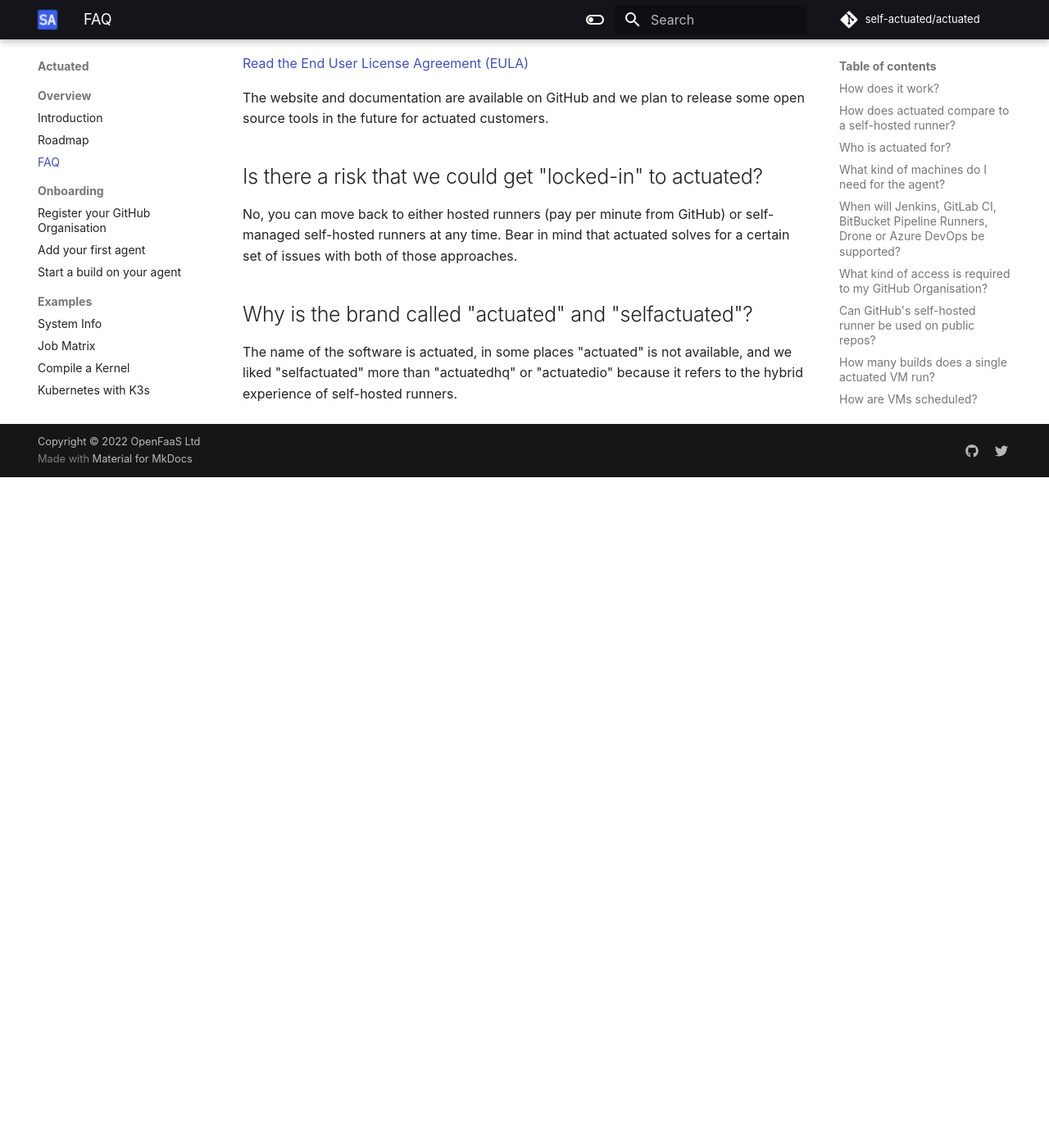
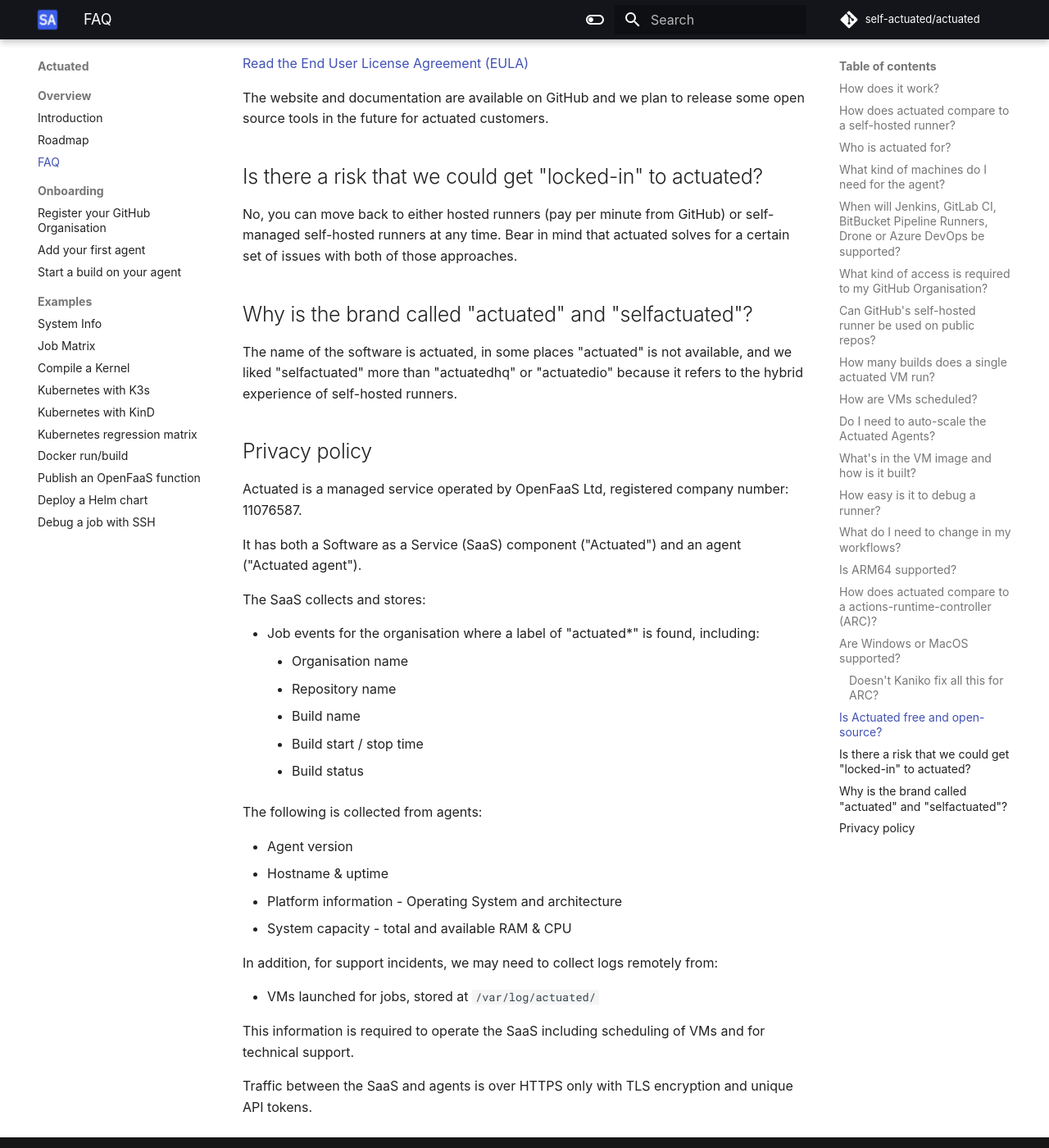
Before and after one commit to welteki/docs.actuated.dev, an MkDocs documentation site: the page built from docs/faq.md, in a window 1280 px wide and 1400 px high, scrolled down 6711 px. Shown: the whole window at 82% size. Built offline with MkDocs 1.6.1 and Material for MkDocs 9.7.7, drawn with Linux system fonts in a browser that asks for light colours; some web fonts are replaced; before the commit the page ends 7293 px from its top, so only the background shows below that.

Commit message:
Add privacy policy
Signed-off-by: Alex Ellis (OpenFaaS Ltd) <alexellis2@gmail.com>

```diff
--- a/docs/faq.md
+++ b/docs/faq.md
@@ -182,3 +182,33 @@
 ## Why is the brand called "actuated" and "selfactuated"?
 
 The name of the software is actuated, in some places "actuated" is not available, and we liked "selfactuated" more than "actuatedhq" or "actuatedio" because it refers to the hybrid experience of self-hosted runners.
+
+## Privacy policy
+
+Actuated is a managed service operated by OpenFaaS Ltd, registered company number: 11076587.
+
+It has both a Software as a Service (SaaS) component ("Actuated") and an agent ("Actuated agent").
+
+The SaaS collects and stores:
+
+* Job events for the organisation where a label of "actuated*" is found, including:
+    * Organisation name
+    * Repository name
+    * Build name
+    * Build start / stop time
+    * Build status
+
+The following is collected from agents:
+
+* Agent version
+* Hostname & uptime
+* Platform information - Operating System and architecture
+* System capacity - total and available RAM & CPU
+
+In addition, for support incidents, we may need to collect logs remotely from:
+
+* VMs launched for jobs, stored at `/var/log/actuated/`
+
+This information is required to operate the SaaS including scheduling of VMs and for technical support.
+
+Traffic between the SaaS and agents is over HTTPS only with TLS encryption and unique API tokens.
```
